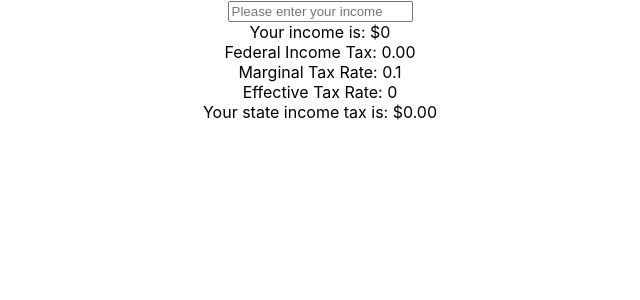
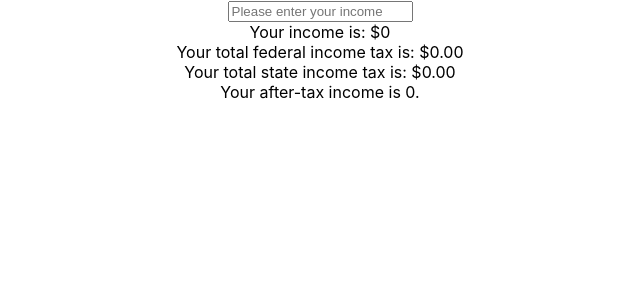
Before and after one commit to david-yang2/digital-financial-planner, a React (Create React App) app: page / in a window 1280 px wide. Shown: the top 300 px of the page, without its empty margins (320-960 px from the left). Built offline with nearby package versions, Linux system fonts and the light colour scheme.

Commit message:
lifted state for state and federal income tax

```diff
--- a/src/components/income/CalculateFederalIncomeTax.jsx
+++ b/src/components/income/CalculateFederalIncomeTax.jsx
@@ -1,7 +1,12 @@
 import React from 'react';
 
 
-const CalculateFederalIncomeTax = ({income}) => {
+const CalculateFederalIncomeTax = (props) => {
+
+    let income = props.income;
+    let totalFedTax = props.totalFedTax;
+    let setTotalFedTax = props.setTotalFedTax;
+
     const taxBrackets = [
         {lowerBound: 0, upperBound: 10599, taxRate: 0.10},
         {lowerBound: 11000, upperBound: 44724, taxRate: 0.12},
@@ -12,7 +17,7 @@ const CalculateFederalIncomeTax = ({income}) => {
         {lowerBound: 578125, upperBound: Infinity, taxRate: 0.37},
     ]
 
-    let totalFedTax = 0;
+    let fedTax = 0;
     let marginalTaxRate;
     let effectiveTaxRate = 0;
 
@@ -20,11 +25,11 @@ const CalculateFederalIncomeTax = ({income}) => {
         if ( income > bracket.upperBound ){
 
             let taxableIncome = bracket.upperBound - bracket.lowerBound;
-            totalFedTax += taxableIncome * bracket.taxRate;
+            fedTax += taxableIncome * bracket.taxRate;
 
         } else {
 
-            totalFedTax += (income - bracket.lowerBound) * bracket.taxRate
+            fedTax += (income - bracket.lowerBound) * bracket.taxRate
             marginalTaxRate = bracket.taxRate
             break;
         }
@@ -32,20 +37,14 @@ const CalculateFederalIncomeTax = ({income}) => {
 
     }
 
-    effectiveTaxRate = (totalFedTax / income).toFixed(2);
+    setTotalFedTax(fedTax.toFixed(2));
+
+    effectiveTaxRate = (totalFedTax / props.income).toFixed(2);
     isNaN(effectiveTaxRate) ? effectiveTaxRate = 0 : effectiveTaxRate = effectiveTaxRate;
 
     return (
         <div>
-            <div>
-                Federal Income Tax: {totalFedTax.toFixed(2)}
-            </div>
-            <div>
-                Marginal Tax Rate: {marginalTaxRate}
-            </div>
-            <div>
-                Effective Tax Rate: {effectiveTaxRate}
-            </div>
+            Your total federal income tax is: ${totalFedTax}
         </div>
     )
 }
--- a/src/components/income/CalculateStateIncomeTax.jsx
+++ b/src/components/income/CalculateStateIncomeTax.jsx
@@ -1,5 +1,9 @@
 
-const CalculateStateIncomeTax = ({income}) => {
+const CalculateStateIncomeTax = (props) => {
+    let income = props.income;
+    let totalStateTax = props.totalStateTax
+    let setTotalStateTax = props.setTotalStateTax;
+    // console.log(props);
 
     const taxBrackets = [
         {lowerBound: 0, upperBound: 10099, taxRate: 0.01, additionalPayment: 0},
@@ -13,21 +17,21 @@ const CalculateStateIncomeTax = ({income}) => {
         {lowerBound: 677276, upperBound: Infinity, taxRate: 0.123, additionalPayment: 65835.52},
     ]
 
-    let totalStateTax = 0;
+    let stateTax = 0;
 
     for (let bracket of taxBrackets) {
         if (income > bracket.upperBound) {
-            console.log(bracket.upperBound)
-            totalStateTax += (bracket.upperBound - bracket.lowerBound) * bracket.taxRate + bracket.additionalPayment
+            stateTax += (bracket.upperBound - bracket.lowerBound) * bracket.taxRate + bracket.additionalPayment
         } else {
-            totalStateTax += (income - bracket.lowerBound) * bracket.taxRate + bracket.additionalPayment
+            stateTax += (income - bracket.lowerBound) * bracket.taxRate + bracket.additionalPayment
             break;
         }
     }
+    setTotalStateTax(stateTax.toFixed(2))
 
     return (
         <div>
-            Your state income tax is: ${totalStateTax.toFixed(2)}
+            Your total state income tax is: ${totalStateTax}
         </div>
     );
 }
--- a/src/components/income/income.jsx
+++ b/src/components/income/income.jsx
@@ -4,6 +4,8 @@ import CalculateStateIncomeTax from './CalculateStateIncomeTax'
 
 const Income = () => {
     const [income, setIncome] = useState(0)
+    const [totalFedTax, setTotalFedTax] = useState(0);
+    const [totalStateTax, setTotalStateTax] = useState(0);
 
     return (
         <div>
@@ -14,9 +16,16 @@ const Income = () => {
             />
             <div>Your income is: ${income}</div>
             {/*Federal Tax Component */}
-            <CalculateFederalIncomeTax income={income} />
+            <CalculateFederalIncomeTax income={income}
+                                        totalFedTax = {totalFedTax}
+                                        setTotalFedTax = {setTotalFedTax} />
             {/*State Tax Component */}
-            <CalculateStateIncomeTax income={income} />
+            <CalculateStateIncomeTax income={income}
+                                      totalStateTax = {totalStateTax}
+                                      setTotalStateTax = {setTotalStateTax} />
+            <div>
+                Your after-tax income is {income - totalFedTax - totalStateTax}.
+            </div>
         </div>
     )
 }
```
